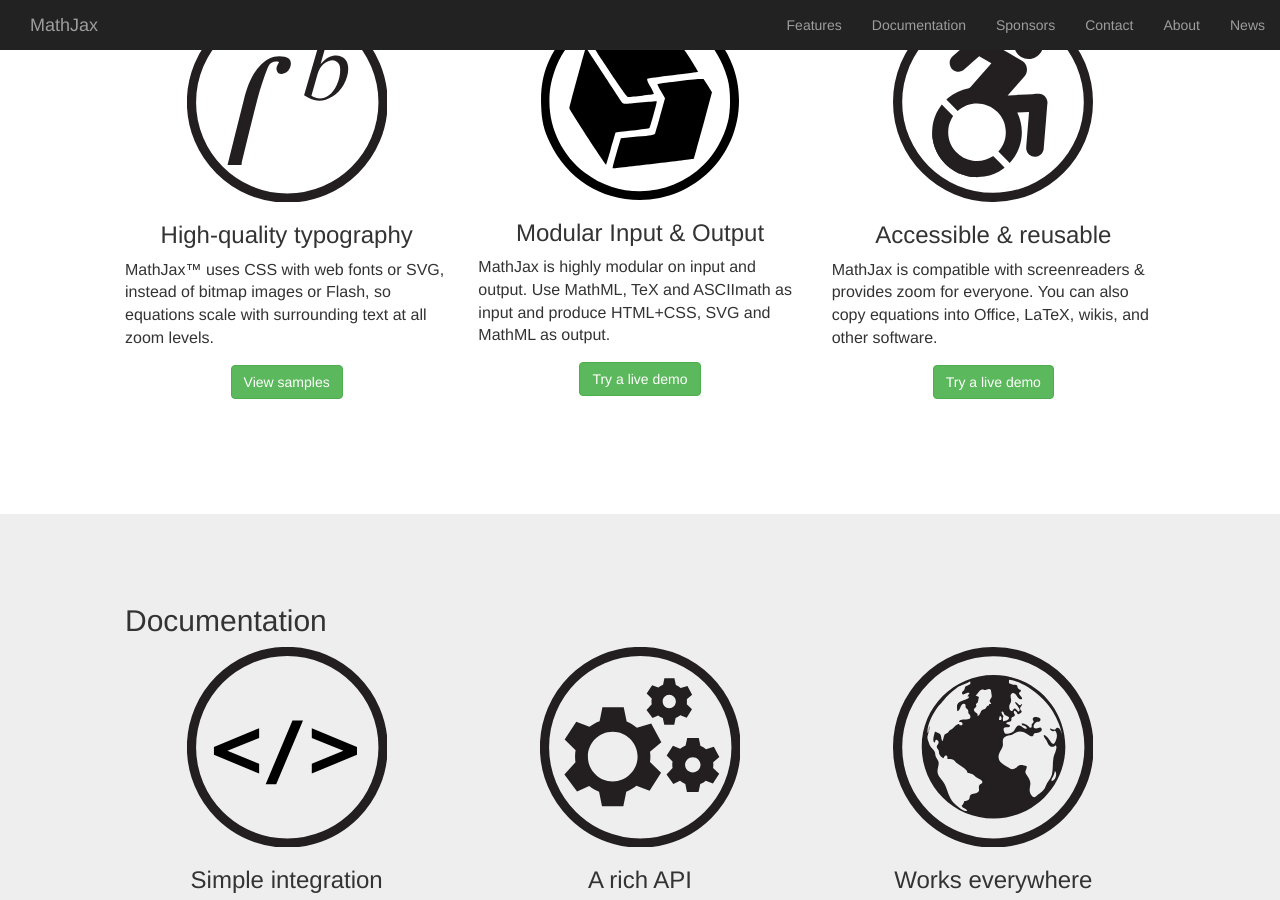
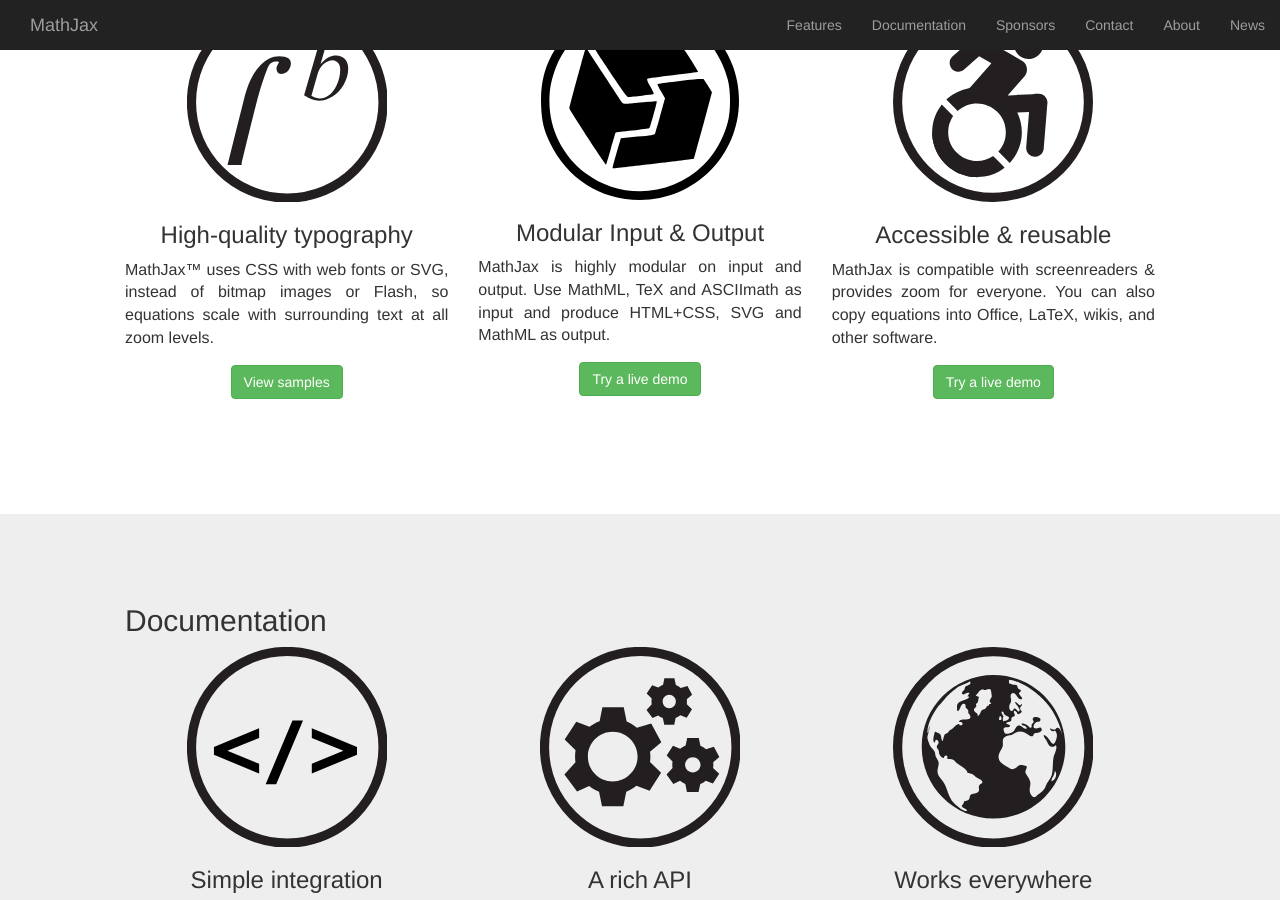
Before and after one commit to mathjax/MathJax-website, a Jekyll site: the page built from index.html, in a window 1280 px wide and 900 px high, scrolled down 698 px. Built offline with Jekyll 4.4.1, drawn with Linux system fonts in a browser that asks for light colours; nearby versions of some CDN libraries; formulas are drawn with MathJax 3.

Commit message:
switch info paragraphs to justified; change cla redirect to prevent local failure; try to increase z-index for Mj menu

```diff
--- a/_includes/head.html
+++ b/_includes/head.html
@@ -39,7 +39,9 @@
       "CHTML-preview": {
         disabled: true
       },
-      AuthorInit: function () {}
+      AuthorInit: function () {
+//       MathJax.Hub.Register.StartupHook("MathMenu Ready",function () {MathJax.Menu.BGSTYLE["z-index"] = 10000000;});
+      }
     }
   </script>
   <script src="//cdn.mathjax.org/mathjax/latest/MathJax.js?config=TeX-MML-AM_HTMLorMML-full"></script>
--- a/index.html
+++ b/index.html
@@ -137,21 +137,21 @@
       <div class="col-sm-4">
         <img alt="" src="img/integral.svg" class="img-responsive center-block">
         <h3>High-quality typography</h3>
-        <p class="text-left">MathJax™ uses CSS with web fonts or SVG, instead of bitmap images or Flash, so equations scale with surrounding text at all zoom levels.</p>
+        <p class="text-justify">MathJax™ uses CSS with web fonts or SVG, instead of bitmap images or Flash, so equations scale with surrounding text at all zoom levels.</p>
         <p><a href="#modal-samples" class="btn btn-success" data-toggle="modal" data-target="#modal-samples" role="button">View samples</a>
         </p>
       </div>
       <div class="col-sm-4">
         <img alt="" src="img/modular.svg" class="img-responsive center-block">
         <h3>Modular Input &amp; Output</h3>
-        <p class="text-left">MathJax is highly modular on input and output. Use MathML, TeX and ASCIImath as input and produce HTML+CSS, SVG and MathML as output.</p>
+        <p class="text-justify">MathJax is highly modular on input and output. Use MathML, TeX and ASCIImath as input and produce HTML+CSS, SVG and MathML as output.</p>
         <p><a href="#modal-livedemo" class="btn btn-success" data-toggle="modal" data-target="#modal-livedemo" role="button">Try a live demo</a>
         </p>
       </div>
       <div class="col-sm-4">
         <img alt="" src="img/a11y.svg" class="img-responsive center-block">
         <h3>Accessible &amp; reusable</h3>
-        <p class="text-left">MathJax is compatible with screenreaders &amp; provides zoom for everyone. You can also copy equations into Office, LaTeX, wikis, and other software.</p>
+        <p class="text-justify">MathJax is compatible with screenreaders &amp; provides zoom for everyone. You can also copy equations into Office, LaTeX, wikis, and other software.</p>
         <p><a href="#modal-zoom" class="btn btn-success" data-toggle="modal" data-target="#modal-zoom" role="button">Try a live demo</a>
         </p>
       </div>
@@ -170,7 +170,7 @@
       <div class="col-sm-4">
         <img alt="" src="img/code.svg" class="img-responsive center-block">
         <h3>Simple integration</h3>
-        <p class="text-left">
+        <p class="text-justify">
           To quick start with our CDN,
           <a href="#docs" type="button" aria-haspopup="true" data-html="true" data-toggle="popover" data-placement="right"  data-content="<code> &amp;lt;script src='https://cdn.mathjax.org/mathjax/&#8203;latest/MathJax.js?config=TeX-AMS-MML_HTMLorMML'&amp;gt;&amp;lt;/script&amp;gt;</code>">copy this snippet</a>. You can also <a href="https://github.com/mathjax/MathJax/archive/master.zip">download a copy</a> and configure MathJax yourself.</p>
         <p><a class="btn btn-success" href="http://docs.mathjax.org/en/latest/start.html" role="button">Jump to our docs &raquo;</a>
@@ -179,14 +179,14 @@
       <div class="col-sm-4">
         <img alt="" src="img/api.svg" class="img-responsive center-block">
         <h3>A rich API</h3>
-        <p class="text-left">Use our extensive APIs to create interactive content, advanced authoring tools, and math-enabled web and mobile apps.</p>
+        <p class="text-justify">Use our extensive APIs to create interactive content, advanced authoring tools, and math-enabled web and mobile apps.</p>
         <p><a class="btn btn-success" href="http://docs.mathjax.org/en/latest/api/index.html" role="button">Dive deeper &raquo;</a>
         </p>
       </div>
       <div class="col-sm-4">
         <img alt="" src="img/browsers.svg" class="img-responsive center-block">
         <h3>Works everywhere</h3>
-        <p class="text-left">MathJax generates identical, high-quality output on all browsers &amp; platforms. Our support starts with IE 6, Firefox 3, Safari 2.</p>
+        <p class="text-justify">MathJax generates identical, high-quality output on all browsers &amp; platforms. Our support starts with IE 6, Firefox 3, Safari 2.</p>
         <p><a class="btn btn-success" href="http://docs.mathjax.org/en/latest/misc/browser-compatibility.html" role="button">Check our overview &raquo;</a>
         </p>
       </div>
@@ -339,7 +339,7 @@
       <div class="col-sm-4">
         <img alt="" src="img/gh-mark.svg" class="img-responsive center-block">
         <h3>GitHub</h3>
-        <p class="text-left">
+        <p class="text-justify">
           We host our code on GitHub. Please report issues and submit patches!
         </p>
         <p>
@@ -349,7 +349,7 @@
       <div class="col-sm-4">
         <img alt="" src="img/mailing.svg" class="img-responsive center-block">
         <h3>Mailing Lists</h3>
-        <p class="text-left">
+        <p class="text-justify">
           We also host two mailing lists <a href="https://groups.google.com/forum/#!forum/mathjax-users">MathJax-User</a> and <a href="https://groups.google.com/forum/#!forum/mathjax-dev">MathJax-Dev</a>.
         </p>
         <p><a class="btn btn-success" href="http://docs.mathjax.org/en/latest/community.html#forums" role="button">Learn more &raquo;</a>
@@ -358,7 +358,7 @@
       <div class="col-sm-4">
         <img alt="" src="img/share.svg" class="img-responsive center-block">
         <h3>Social</h3>
-        <p class="text-left">You can reach out to us on <a href="https://twitter.com/mathjax">Twitter</a>, <a href="https://plus.google.com/+mathjax/">Google+</a>, <a href="https://www.facebook.com/mathjax">Facebook</a>, and <a href="http://www.linkedin.com/groups/MathJax-Community-3772588">LinkedIn</a>.</p>
+        <p class="text-justify">You can reach out to us on <a href="https://twitter.com/mathjax">Twitter</a>, <a href="https://plus.google.com/+mathjax/">Google+</a>, <a href="https://www.facebook.com/mathjax">Facebook</a>, and <a href="http://www.linkedin.com/groups/MathJax-Community-3772588">LinkedIn</a>.</p>
         <p><a class="btn btn-success" href="mailto:info@mathjax.org" role="button">Or send an email &raquo;</a>
         </p>
       </div>
@@ -409,7 +409,7 @@
           MathJax grew out of the popular <a href="http://www.math.union.edu/~dpvc/jsMath/">jsMath</a> project, an earlier Ajax-based math rendering system developed by Davide Cervone in 2004. In the following years, there were many significant developments relevant for web publication of mathematics: consolidation of browser support for CSS 2.1, Web Font technology, adoption of math accessibility standards, and increasing usage of XML workflows for scientific publication.</p>
         <p>In 2009, AMS, Design Science, and SIAM formed the MathJax Consortium to enable Cervone and others to design MathJax from the ground up as a next-generation platform, while still benefiting from the extensive real-world experience gained from jsMath. Since its initial release in 2010, MathJax has become the gold standard for mathematics on the web.</p>
       </div>
-      <div class="text-left">
+      <div class="text-justify">
         <h3>The MathJax Team</h3>
         <p>The MathJax team is <a href="https://github.com/dpvc">Davide Cervone</a>, <a href="https://github.com/christianp">Christian Perfect</a>, and <a href="https://github.com/pkra">Peter Krautzberger</a> with support by the staff at AMS and SIAM.</p>
       </div>
@@ -983,7 +983,7 @@
         <hr>
         <h3> Zoom. </h3>
         <div id="input">
-          <p class="lead">Enter \(\LaTeX\)code and use the slider to scale.
+          <p class="lead">Enter \(\rm \LaTeX\) code and use the slider to scale.
             <input id="tex" type="text" />
           </p>
           <div>
```
Also changed, not shown: other parts of index.html (+1 -1 lines), cla.md (+0 -1 lines).
